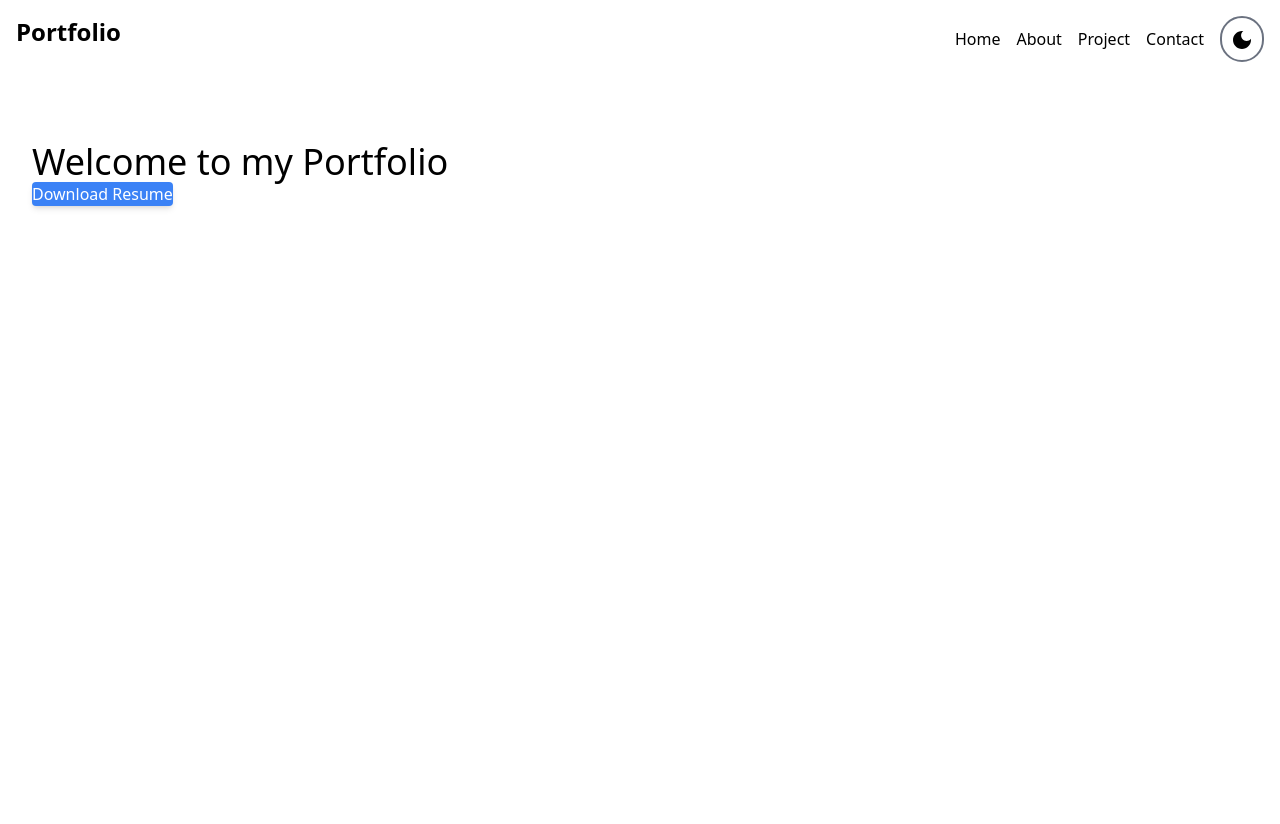
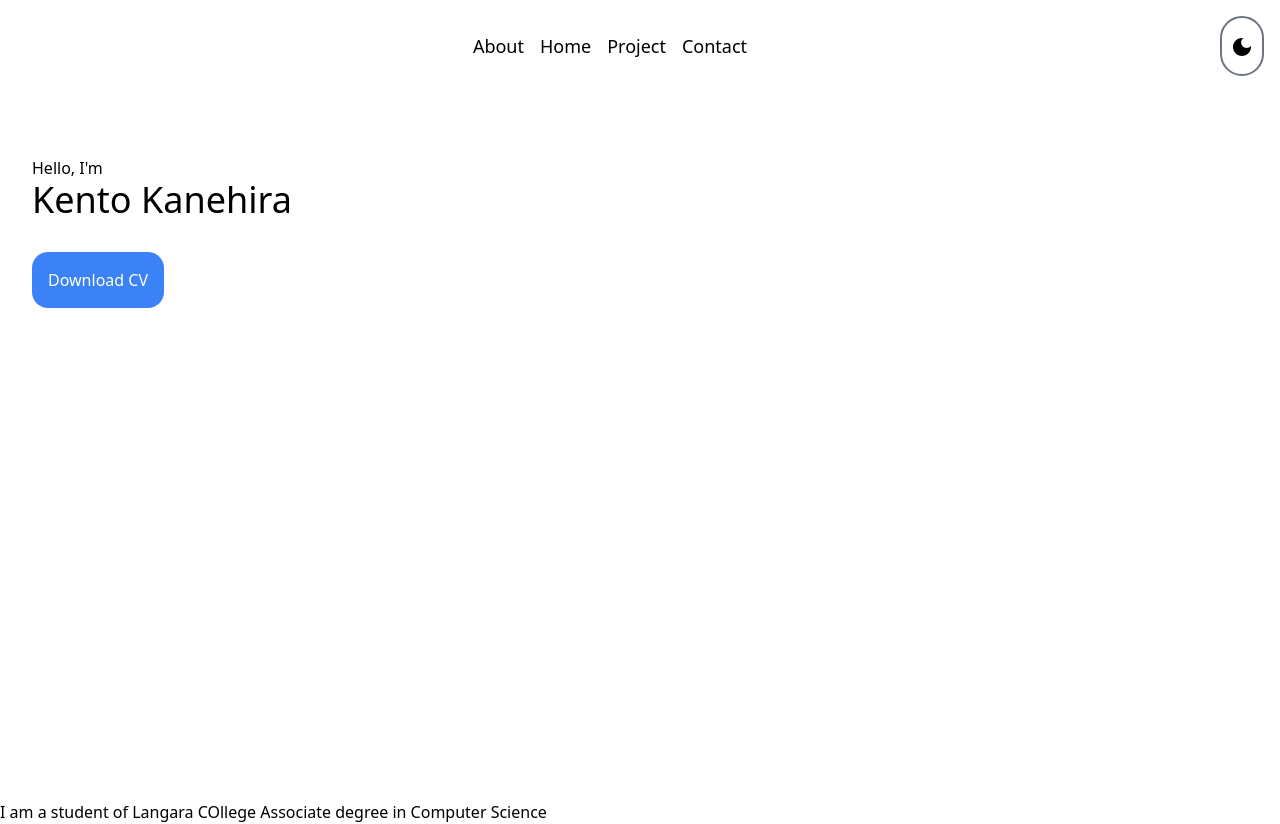
Before and after one commit to kento-ix/portfolio, a React (Create React App) app: page / in a window 1280 px wide. Before the commit the page ends 800 px from the top, so only its background shows below. Built offline with nearby package versions, Linux system fonts and the light colour scheme; the HTML template or start-up script is replaced by a standard one.

Commit message:
update intoduction section

```diff
--- a/src/App.tsx
+++ b/src/App.tsx
@@ -1,10 +1,12 @@
-import React from 'react';
-import HeaderContainner from './Container';
+import React from "react";
+import HeaderContainner from "./component/Intoduction";
+import About from "./component/AboutSection";
 
 function App() {
   return (
     <>
       <HeaderContainner/>
+      <About />
     </>
   );
 }
--- a/src/Container.tsx
+++ /dev/null
@@ -1,23 +0,0 @@
-import React, { useState } from "react";
-import Header from "./component/Header";
-import ButtonToDownload from "./component/ButtonToDownload";
-
-const HeaderContainner: React.FC = () => {
-    const [darkMode, setDarkMode] = useState<boolean>(false);
-
-    const toggleDarkMode = () => {
-        setDarkMode(prevMode => !prevMode);
-    };
-
-    return (
-        <div className={`${darkMode ? 'bg-black text-white' : 'bg-white text-black'} min-h-screen`}>
-            <Header toggleDarkMode={toggleDarkMode} darkMode={darkMode} />
-            <div className="pt-16 p-8">
-                <h1 className="text-4xl">Welcome to my Portfolio</h1>
-                <ButtonToDownload/>
-            </div>
-        </div>
-    );
-};
-
-export default HeaderContainner;
--- /dev/null
+++ b/src/component/AboutSection.tsx
@@ -0,0 +1,11 @@
+import React from "react";
+
+const About = () => {
+    return(
+        <div className="text-base">
+            I am a student of Langara COllege Associate degree in Computer Science
+        </div>
+    );
+}
+
+export default About;
--- a/src/component/ButtonToDownload.tsx
+++ b/src/component/ButtonToDownload.tsx
@@ -1,4 +1,5 @@
 import React from "react";
+import '../index.css';
 
 const ButtonToDownload = () => {
 
@@ -10,8 +11,8 @@ const ButtonToDownload = () => {
     };
 
     return(
-        <button onClick={handleDownload} className="bg-blue-500 text-white rounded hover:bg-blue-600 shadow-md hover:shadow-lg transition duration-300">
-            Download Resume
+        <button onClick={handleDownload} className="my-8 p-4 bg-blue-500 text-white rounded-2xl">
+            Download CV
         </button>
     );
 };
--- a/src/component/Header.tsx
+++ b/src/component/Header.tsx
@@ -10,21 +10,20 @@ interface HeaderProps {
 
 const Header: React.FC<HeaderProps> = ({ toggleDarkMode, darkMode }) => {
     return (
-        <header className="flex justify-between p-4">
-            <div className="text-2xl font-bold">Portfolio</div>
-            <div className="flex space-x-4">
-                <button className="hover:text-gray-500">Home</button>
-                <button className="hover:text-gray-500">About</button>
-                <button className="hover:text-gray-500">Project</button>
-                <button className="hover:text-gray-500">Contact</button>
-                <button
+        <div className="flex justify-between p-4">
+            <div className=" p-4 rounded-md mx-auto justify-center flex space-x-4">
+                <button className="hover:text-blue-300 text-lg">About</button>
+                <button className="hover:text-blue-300 text-lg">Home</button>
+                <button className="hover:text-blue-300 text-lg">Project</button>
+                <button className="hover:text-blue-300 text-lg">Contact</button>
+            </div>
+            <button
                     onClick={toggleDarkMode}
                     className="ml-4 p-2 rounded-full border-2 border-gray-500"
                 >
                     {darkMode ? <WbSunnyIcon /> : <DarkModeIcon />}
                 </button>
-            </div>
-        </header>
+        </div>
     );
 };
 
--- /dev/null
+++ b/src/component/Intoduction.tsx
@@ -0,0 +1,31 @@
+import React, { useState } from "react";
+import Header from "./Header";
+import ButtonToDownload from "./ButtonToDownload";
+import About from "./AboutSection";
+
+const HeaderContainner: React.FC = () => {
+  const [darkMode, setDarkMode] = useState<boolean>(false);
+
+  const toggleDarkMode = () => {
+    setDarkMode((prevMode) => !prevMode);
+  };
+
+  return (
+    <div
+      className={`min-h-screen ${darkMode ? "text-white" : "text-black"}`}
+      style={{
+        backgroundColor: darkMode ? "rgba(7, 5, 14, 0.8)" : "white",
+        transition: "background-color 0.3s ease", // 背景色の切り替えをスムーズにする
+      }}
+    >
+      <Header toggleDarkMode={toggleDarkMode} darkMode={darkMode} />
+      <div className="pt-16 p-8">
+        <div>Hello, I'm</div>
+        <div className="text-4xl">Kento Kanehira</div>
+        <ButtonToDownload />
+      </div>
+    </div>
+  );
+};
+
+export default HeaderContainner;
--- a/src/index.css
+++ b/src/index.css
@@ -1,3 +1,7 @@
 @import 'tailwindcss/base';
 @import 'tailwindcss/components';
 @import 'tailwindcss/utilities';
+
+.custom-shadow {
+  box-shadow: 4px 4px 10px rgba(105, 146, 235, 0.975); /* 下右方向に影を追加 */
+}
```
